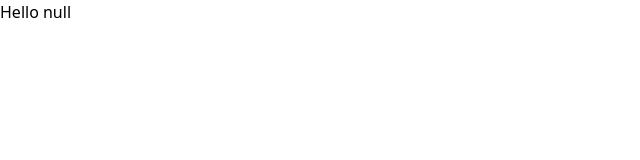
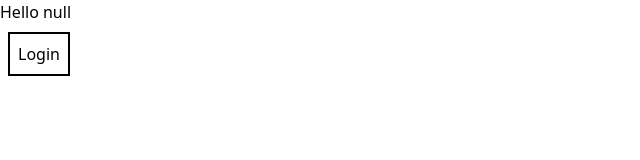
Before and after one commit to pekkoeskola/watch-this-frontend-web, a React (Vite) app: page / in a window 1280 px wide. Shown: the top 160 px of the page, without its empty margins (0-640 px from the left). Built offline with nearby package versions, Linux system fonts and the light colour scheme.

Commit message:
Add login button tp index

```diff
--- a/src/routes/index.tsx
+++ b/src/routes/index.tsx
@@ -1,4 +1,4 @@
-import { createFileRoute } from '@tanstack/react-router'
+import { createFileRoute, Link } from '@tanstack/react-router'
 import { useAppSelector } from '../hooks'
 
 export const Route = createFileRoute('/')({
@@ -8,5 +8,10 @@ export const Route = createFileRoute('/')({
 
 function RouteComponent() {
   const username = useAppSelector(state => state.auth.username)
-  return <div>{`Hello ${username}`}</div>
+  return (
+    <div>
+      <div>{`Hello ${username}`}</div>
+      <Link to='/login' className="border-2 p-2 m-2 inline-block">Login</Link>
+    </div>
+  )
 }
```
